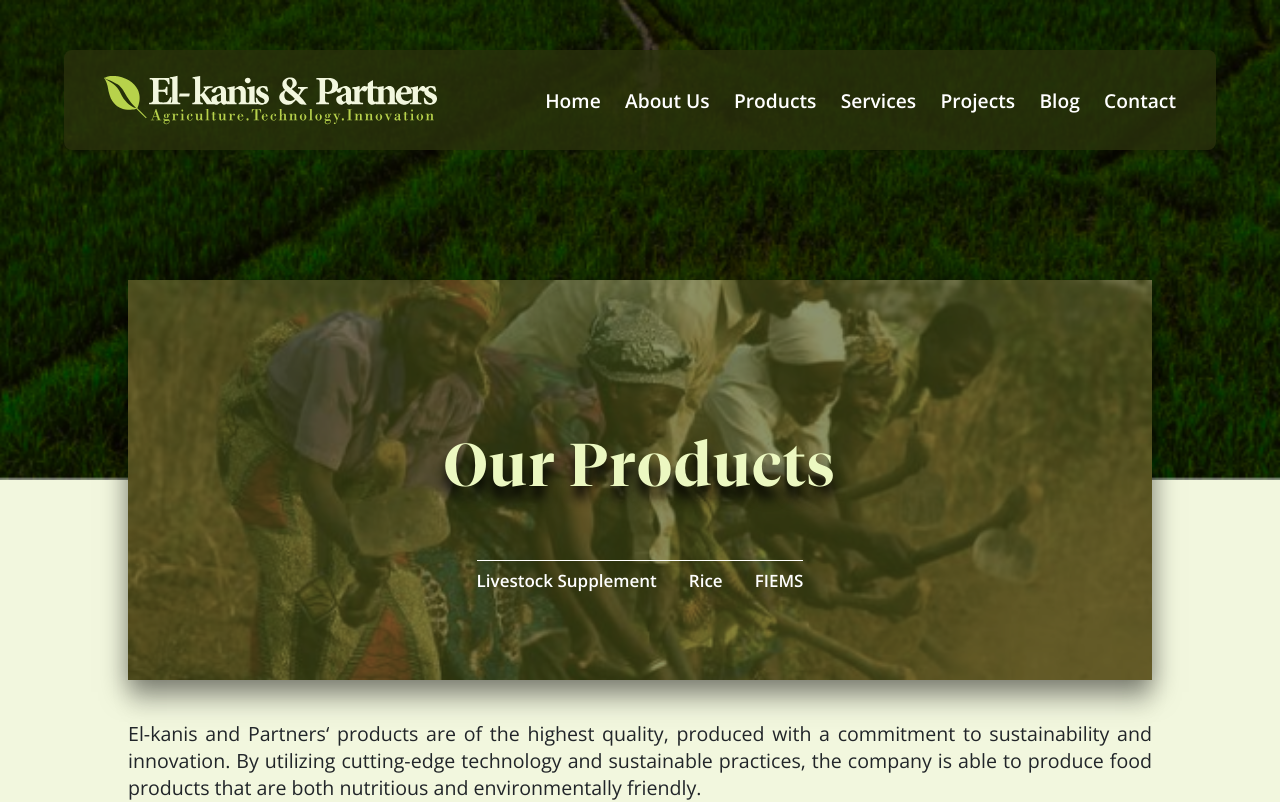
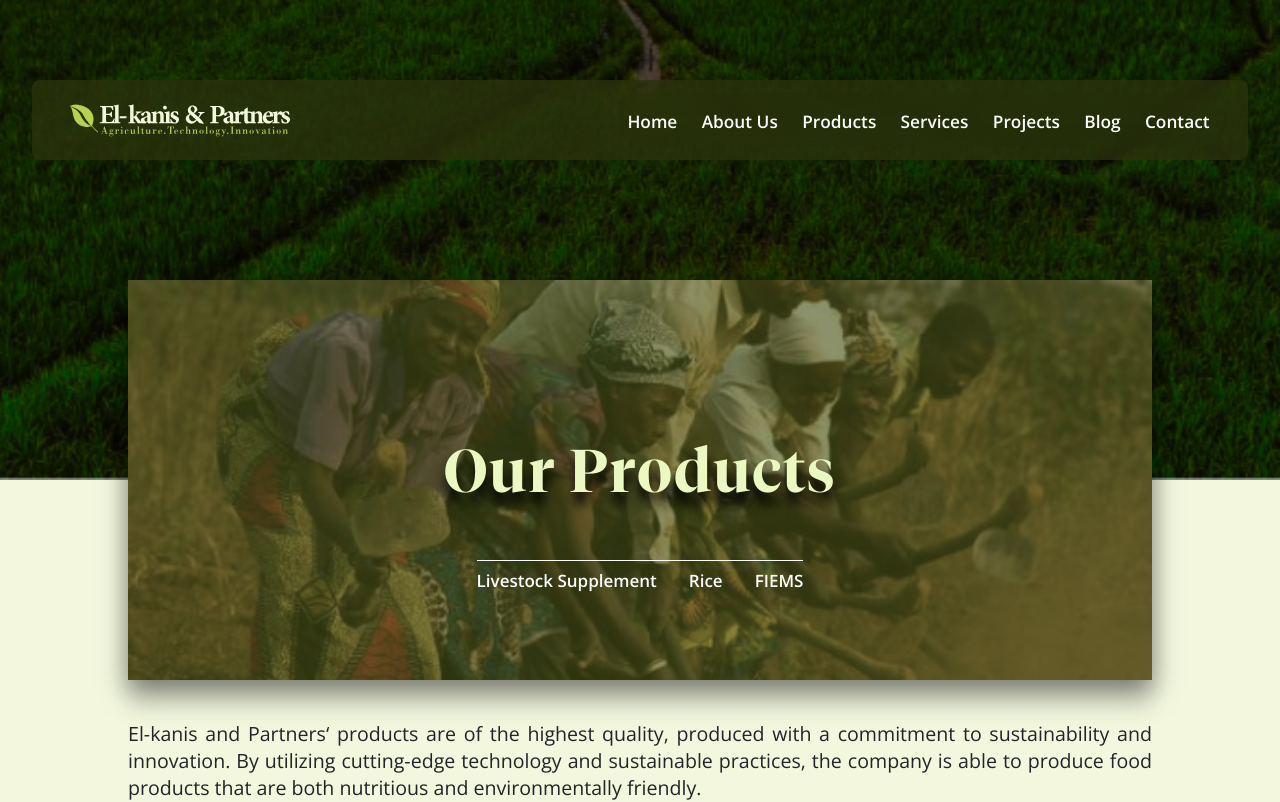
Before and after one commit to AbayomiOlaoye/elkanis_official_website, a React (Create React App) app: page /products in a window 1280 px wide. Shown: the top 802 px of the page. Built offline with nearby package versions, Linux system fonts and the light colour scheme.

Commit message:
Make Home - Video container responsive

```diff
--- a/src/components/Nav/Nav.js
+++ b/src/components/Nav/Nav.js
@@ -1,39 +1,60 @@
+import { AiFillCloseCircle } from 'react-icons/ai';
+import React, { useState } from 'react';
+import { MdOutlineMenu } from 'react-icons/md';
 /* eslint-disable import/no-extraneous-dependencies */
 import { Link, Outlet } from 'react-router-dom';
 import Logo from '../../assets/logos/main_logo.svg';
 import './css/nav.css';
+import '../../index.css';
 
-const Nav = () => (
-  <main className="main--container w--100">
+const Nav = () => {
+  const [toggle, setToggle] = useState(false);
+
+  const handleMenuOpen = () => {
+    setToggle(!toggle);
+  };
+
+  const handleMenuClose = () => {
+    setToggle(false);
+  };
+
+  return (
+    <>
       <header className="header--container flex">
         <Link to="/" className="logo--link flex block">
           <img src={Logo} className="logo max--100" alt="elkanis & partners's logo" />
         </Link>
-      <nav className="nav--container">
+        {
+            toggle
+              ? <AiFillCloseCircle className="exit hamburger hide--desk" onClick={handleMenuClose} />
+              : <MdOutlineMenu className="menu hamburger hide--desk" onClick={handleMenuOpen} />
+          }
+        <nav className={`nav--container ${toggle ? '' : 'hide--mob'}`}>
           <ul className="nav--list un-list flex">
             <li className="nav--item--container list">
-            <Link to="/" className="nav--item">Home</Link>
+              <Link to="/" className="nav--item" onClick={handleMenuClose}>Home</Link>
             </li>
             <li className="nav--item--container list">
-            <Link to="/about-us" className="nav--item">About Us</Link>
+              <Link to="/about-us" className="nav--item" onClick={handleMenuClose}>About Us</Link>
             </li>
             <li className="nav--item--container list">
-            <Link to="/products" className="nav--item">Products</Link>
+              <Link to="/products" className="nav--item" onClick={handleMenuClose}>Products</Link>
             </li>
             <li className="nav--item--container list">
-            <Link to="/services" className="nav--item">Services</Link>
+              <Link to="/services" className="nav--item" onClick={handleMenuClose}>Services</Link>
             </li>
             <li className="nav--item--container list">
-            <Link to="/projects" className="nav--item">Projects</Link>
+              <Link to="/projects" className="nav--item" onClick={handleMenuClose}>Projects</Link>
             </li>
             <li className="nav--item--container list">
-            <Link to="/blogs" className="nav--item">Blog</Link>
+              <Link to="/blogs" className="nav--item" onClick={handleMenuClose}>Blog</Link>
             </li>
             <li className="nav--item--container list">
               <Link
                 to="/"
                 state={{ scrollToSection: 'name' }}
                 className="nav--item"
+                onClick={handleMenuClose}
               >
                 Contact
               </Link>
@@ -43,7 +64,8 @@ const Nav = () => (
       </header>
 
       <Outlet />
-  </main>
+    </>
   );
+};
 
 export { Nav, Logo };
--- a/src/components/Nav/css/nav.css
+++ b/src/components/Nav/css/nav.css
@@ -1,34 +1,40 @@
 .main--container {
   position: relative;
   height: 100%;
+  animation: slide-in 0.5s forwards;
 }
 
 .header--container {
-  width: var(--w--90);
+  width: 95%;
   position: absolute;
   justify-content: var(--space-between);
-  padding: 2vh 5vh;
+  padding: 1vw 3vw;
   z-index: 2;
-  top: 100px;
+  top: 10vh;
   left: 50%;
   transform: translate(-50%, -50%);
-  height: 100px;
+  height: 80px;
   background: var(--nav--bg);
   background-blend-mode: overlay;
   border-radius: 8px;
   align-content: center;
 }
 
+.nav--container {
+  height: 100%;
+}
+
 .logo {
   align-self: center;
-  max-width: 100%;
+  max-width: 75%;
   display: block;
-  height: 50px;
 }
 
 .nav--item {
   color: var(--white);
-  font-size: 1.2rem;
+  font-size: 1.5rem;
+  padding: 1rem 0;
+  width: 80%;
   font-weight: var(--wgt--600);
   transition: all 0.3s ease-in-out;
 }
@@ -37,22 +43,51 @@
   background-color: var(--primary--01);
   border-radius: 5px;
   padding: 8px;
+  border-bottom: 1px solid var(--primary--01);
 }
 
 .nav--item--active {
   opacity: 0.5;
 }
 
-.nav--list {
-  gap: var(--size--28);
-  font-size: var(--size--16);
-  align-items: center;
-  height: 100%;
+.exit {
+  position: relative;
 }
 
-.logo--link {
-  height: 100%;
-  align-content: center;
+.hamburger {
+  color: var(--primary--07);
+  align-self: center;
+  width: 48px;
+  height: 48px;
+  cursor: pointer;
+  transition: all 0.3s ease-in-out;
+}
+
+.hamburger:hover {
+  transform: scale(1.1);
+}
+
+.hamburger:active {
+  transform: scale(0.9);
+}
+
+.nav--list {
+  flex-direction: column;
+  position: fixed;
+  top: 12vh;
+  left: 0;
+  width: 95vw;
+  height: 100vh;
+  align-items: center;
+  background-color: var(--nav--bg);
+  z-index: 10;
+  border-radius: 8px;
+  padding: 4rem 0;
+  gap: 3rem;
+  transition: all 0.9s ease-in-out;
+  backdrop-filter: blur(10px);
+  -webkit-backdrop-filter: blur(10px);
+  animation: slide-in 1s forwards;
 }
 
 .success {
@@ -89,3 +124,43 @@
 .slide-in {
   animation: slideIn 0.5s forwards;
 }
+
+.hide--desk {
+  display: inline-flex;
+}
+
+.hide--mob {
+  display: none;
+}
+
+/* -------- <768px------ */
+@media only screen and (min-width: 768px) {
+  .nav--list {
+    position: static;
+    flex-direction: row;
+    gap: var(--size--28);
+    align-items: center;
+    height: 100%;
+    width: 100%;
+    background-color: transparent;
+    z-index: 0;
+    padding: 0;
+  }
+
+  .header--container {
+    top: 15vh;
+  }
+
+  .hide--desk {
+    display: none;
+  }
+
+  .hide--mob {
+    display: flex;
+  }
+
+  .nav--item {
+    font-size: 1.35vw;
+    width: max-content;
+  }
+}
--- a/src/components/sections/Hero.js
+++ b/src/components/sections/Hero.js
@@ -25,9 +25,12 @@ const Hero = () => (
         to="/about-us"
         className="button"
         style={{
+          width: '48px',
+          height: '60px',
+          fontSize: '2.5vw',
           cursor: 'pointer',
-          padding: '2% 3%',
-          color: 'var(--alt-white',
+          padding: '3% 5%',
+          color: 'var(--alt-white)',
         }}
       >
         Learn more
--- a/src/components/sections/css/bgVideo.css
+++ b/src/components/sections/css/bgVideo.css
@@ -2,7 +2,6 @@
   position: relative;
   top: 0;
   left: 0;
-  z-index: -1;
   width: 100%;
   height: 900px;
 }
@@ -11,23 +10,19 @@
 
 .home--container {
   position: relative;
-  top: -20px;
-  background-image: url('../../../assets/generic/drones.svg');
-  background-repeat: no-repeat;
-  background-position: 91% 7%;
-  background-size: 35%;
 }
 
-.video--container::before {
+.video--container::after {
   content: "";
   position: absolute;
+  background: url('../../../assets/generic/drones.svg'), rgba(14, 16, 4, 0.7);
+  background-repeat: no-repeat;
+  background-position: 96% 33%;
+  background-size: 45%;
   top: 0;
   left: 0;
   height: 900px;
   width: 100%;
-  background: rgba(14, 16, 4, 0.8);
-  filter: blur(2px);
-  z-index: 5;
 }
 
 .media {
@@ -42,7 +37,7 @@
 
 .video--overlay {
   position: relative;
-  top: 45vh;
+  top: 25vh;
   z-index: 10;
   color: var(--white);
   max-width: 60%;
@@ -52,7 +47,7 @@
   font-size: 4.7vw;
   max-width: 100%;
   font-weight: var(--wgt--300);
-  line-height: 1.1;
+  line-height: 1.3;
   text-shadow: 0 12px 12px #000;
   margin: 0 0 2rem 0;
   letter-spacing: 1.9px;
@@ -66,5 +61,22 @@
   font-weight: var(--wgt--400);
   line-height: 1.5;
   margin-bottom: 2.5rem;
-  max-width: 75%;
+  max-width: 85%;
 }
+
+@media only screen and (min-width: 768px) {
+  .video--overlay {
+    top: 40vh;
+  }
+
+  .video--container::after {
+    background-position: 96% 53%;
+    background-size: 35%;
+  }
+
+  .hero--text {
+    line-height: 1.9;
+    margin-bottom: 3rem;
+    max-width: 85%;
+  }
+}
```
Also changed, not shown: src/components/pages/Home.js (+72 -64 lines), src/components/sections/css/about.css (+0 -10 lines), src/components/sections/css/home.css (added), 1 other file (tests, documents, lock files or other folders). Lines whose indentation alone changed are shown as unchanged.
